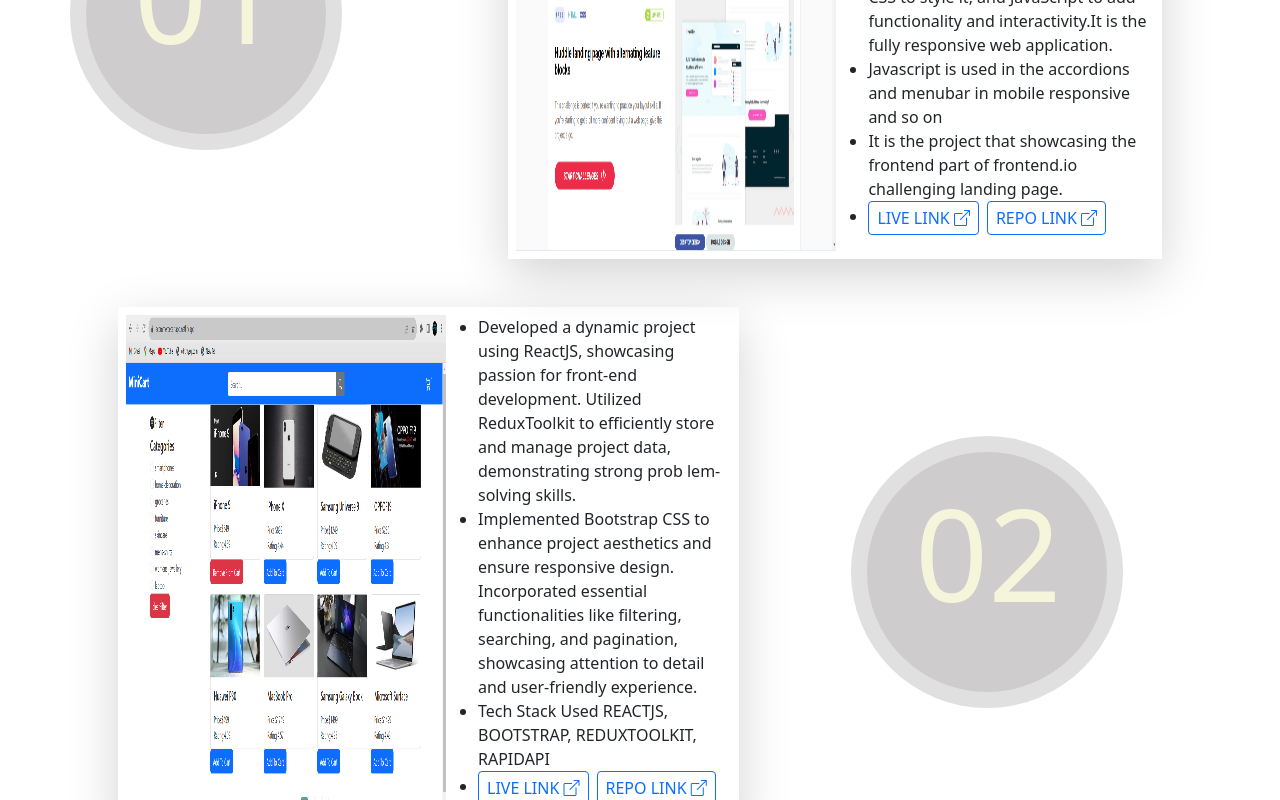
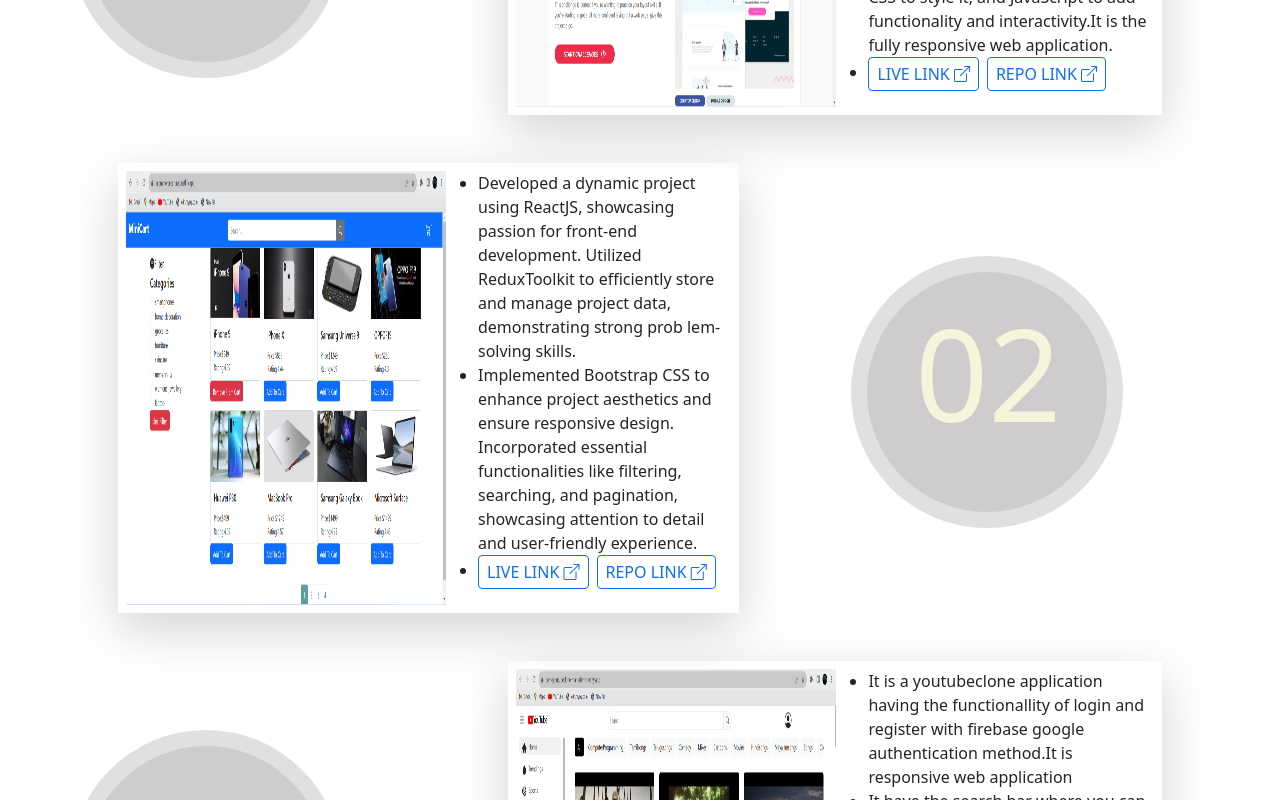
Before and after one commit to MaheshGuduru3/PortFolio-MaheshDev, a React (Create React App) app in the folder portfolio/: page / in a window 1280 px wide. Shown: the part 1820-2620 px from the top of the page. Built offline with nearby package versions, Linux system fonts and the light colour scheme; no server answers.

Commit message:
project contex1

```diff
--- a/portfolio/src/components/Projects.js
+++ b/portfolio/src/components/Projects.js
@@ -18,11 +18,9 @@
                                     <li> Demonstrated a strong passion for web development through the creation of a dynamic and
                                         user-friendly landing page. Showcased proficiency in HTML, CSS, and JavaScript by independently designing and building a
                                         professional-grade landing page.</li>
-                                    <li>Utilized HTML to structure the page, CSS to style it, and JavaScript to add functionality and
+                                     <li>Utilized HTML to structure the page, CSS to style it, and JavaScript to add functionality and
                                         interactivity.It is the fully responsive web application.</li>
-                                    <li>Javascript is used in the accordions and menubar in mobile responsive and so on</li>
-                                    <li>It is the project that showcasing the frontend part of frontend.io challenging landing page.</li>
-                                    <li>
+                                      <li>
                                         <a className='btn btn-outline-primary btn-sm fs-6 fw-light' href={process.env.REACT_APP_PROJECT_LIVE_LINK_URL1}>LIVE LINK <span><i class="bi bi-box-arrow-up-right"></i></span></a>
                                         <a className='btn btn-outline-primary btn-sm mx-2 fs-6 fw-light' href={process.env.REACT_APP_PROJECT_REPO_LINK_URL1}>REPO LINK <span><i class="bi bi-box-arrow-up-right"></i></span></a>
                                     </li>
@@ -39,7 +37,6 @@
                                         lem-solving skills.</li>
                                     <li>Implemented Bootstrap CSS to enhance project aesthetics and ensure responsive design. Incorporated essential functionalities like filtering, searching, and pagination, showcasing attention
                                         to detail and user-friendly experience.</li>
-                                    <li>Tech Stack Used REACTJS, BOOTSTRAP, REDUXTOOLKIT, RAPIDAPI</li>
                                     <li>
                                         <a className='btn btn-outline-primary btn-sm fs-6 fw-light' href={process.env.REACT_APP_PROJECT_LIVE_LINK_URL2}>LIVE LINK <span><i class="bi bi-box-arrow-up-right"></i></span></a>
                                         <a className='btn btn-outline-primary btn-sm mx-2 fs-6 fw-light' href={process.env.REACT_APP_PROJECT_REPO_LINK_URL2}>REPO LINK <span><i class="bi bi-box-arrow-up-right"></i></span></a>
```
